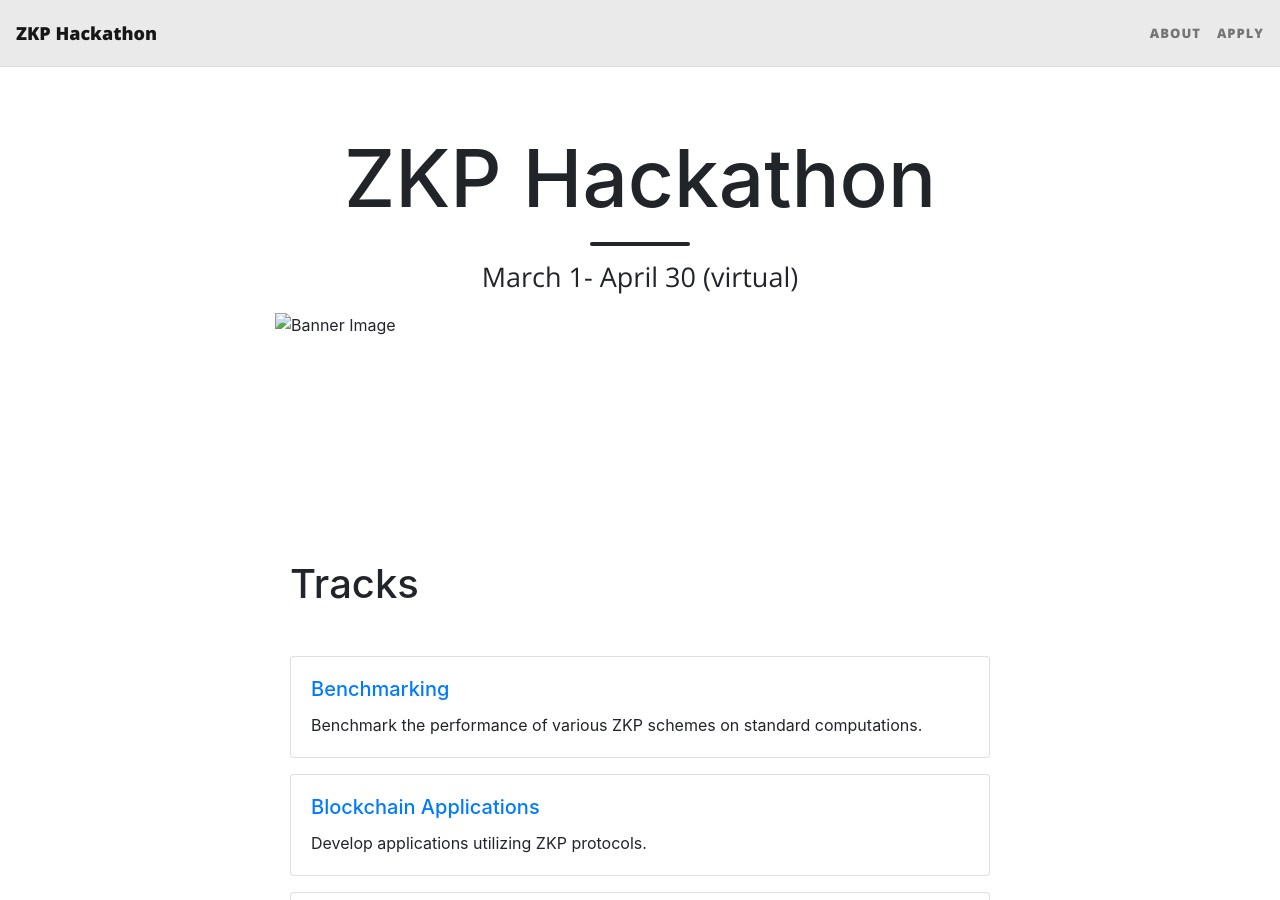
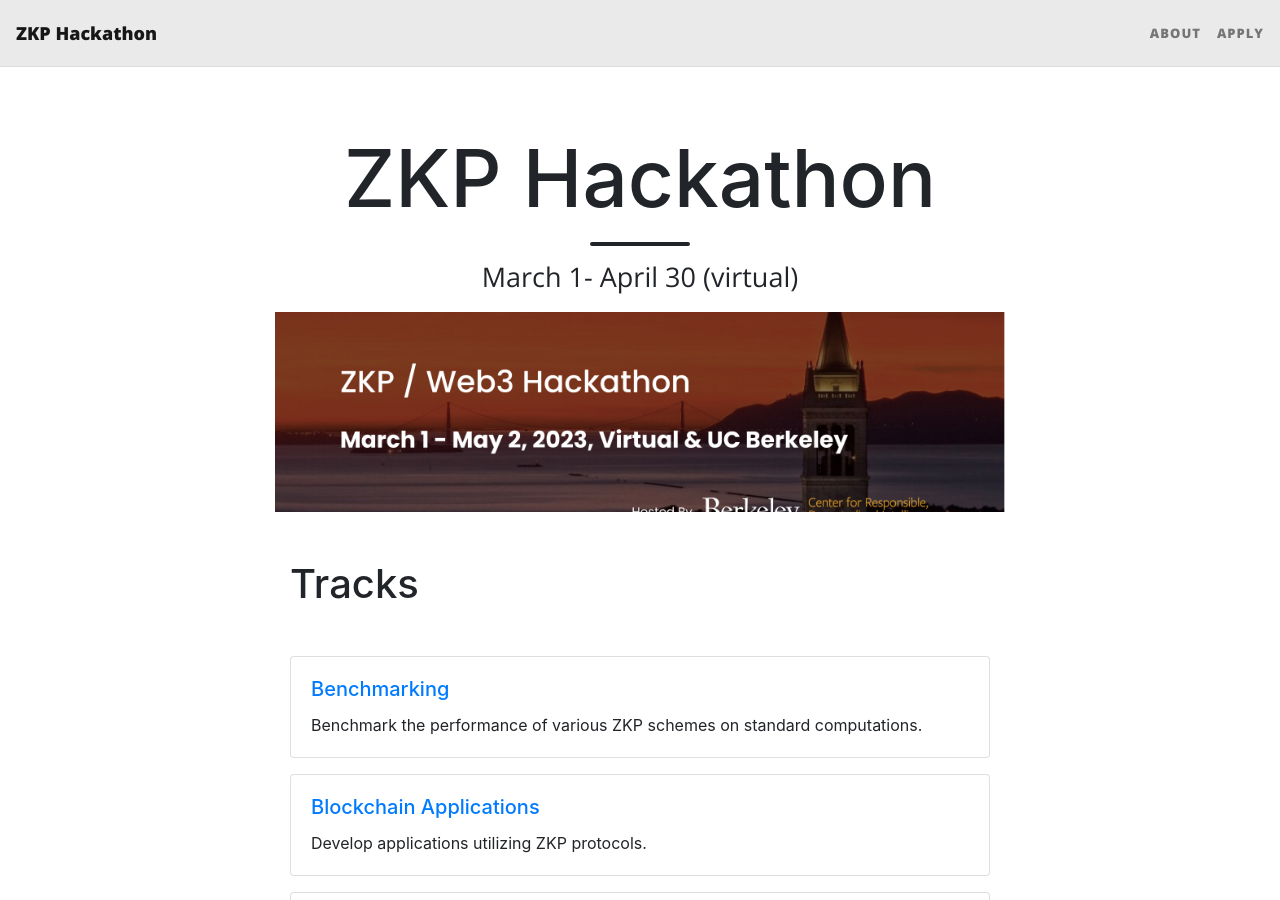
Before and after one commit to rdi-berkeley/zkp-web3-hackathon, a Jekyll site: the page built from index.md, in a window 1280 px wide and 900 px high. Built offline with Jekyll 4.4.1, drawn with Linux system fonts in a browser that asks for light colours; nearby versions of some CDN libraries.

Commit message:
Update home.html

```diff
--- a/_layouts/home.html
+++ b/_layouts/home.html
@@ -5,7 +5,7 @@ layout: page
 <!-- Homepage HTML -->
 
 <div class="banner">
-  <img src="{{site.baseurl}}/assets/ZKP_Web3 HackathonBanner.jpg" alt="Banner Image">
+  <img src="{{site.baseurl}}/assets/img/ZKP_Web3 HackathonBanner.jpg" alt="Banner Image">
 </div>
 
 <!-- CSS for the banner -->
```
